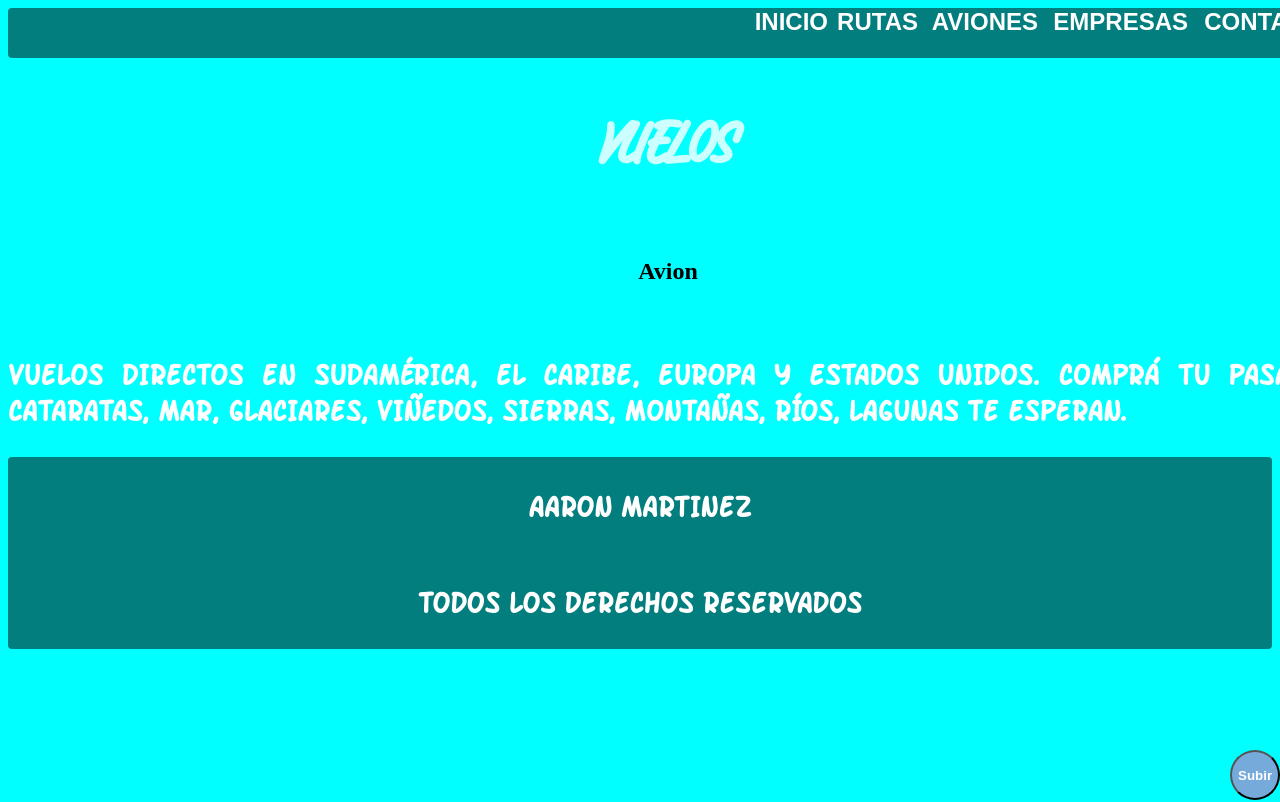
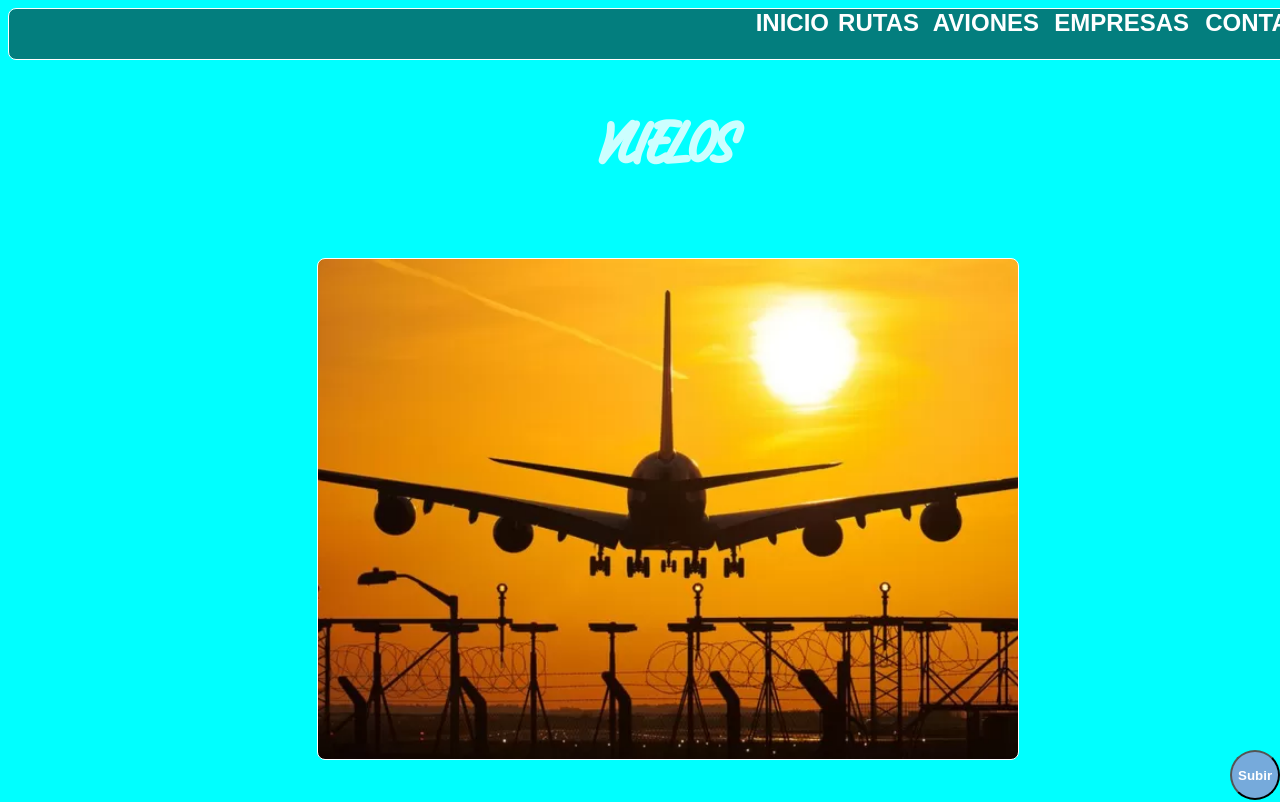
Before and after one commit to aaronmartinez88/preentrega2, a plain HTML site: page index.html in a window 1280 px wide. Shown: the top 802 px of the page. Drawn offline with Linux system fonts and the light colour scheme.

Commit message:
index pic fixed, added new class to footer to edit 2 elements

```diff
--- a/css/style.css
+++ b/css/style.css
@@ -81,13 +81,13 @@ li {
     height: 50px;
     margin: 0px;
 
-    border-radius: 4px;
+    border-radius: 8px;
     display: flex;
     position: fixed;
     justify-content: end;
     align-items: flex-end;
     background-color: rgb(3, 126, 126);
-
+    border: 1px solid white;
 }
 
 /* altura y anchura elemento del menu*/
@@ -206,6 +206,7 @@ li {
   flex-direction: column;
   justify-content: end;
   align-items: center;
+
 }
 /* animacion titulo principal */
 @keyframes texto {
@@ -236,12 +237,21 @@ h1 {
    grid-column-start: 2;
    grid-row-start: 3;
    border-radius: 8px;
+   border: 1px solid white;
+    width: 700px;
+    height: 500px;
+}
+.imgItem {
+    background-image: url(../img/aviona.jpg);
+    background-size: cover;
+    background-position: center;
 }
 /* posicionamiento del parrafo en el index */
 div {
     grid-column-start: 2;
     grid-column-end: 5;
     grid-row-start: 4;
+
 }
 /* posicionamiento titulo principal resto de las paginas con flexbox*/
 .aFlex{
@@ -255,15 +265,16 @@ div {
 
     display: flex;
   flex-direction: column;
-  justify-content: end;
+  justify-content: bottom;
   align-items: center;
   background-color: rgb(3, 126, 126);
-border-radius: 4px;
+border-radius: 8px;
+border: 1px solid white;
+height: 130px;
+z-index: -1;
 }
 /* caracteristicas del texto en el footer */
-
-h3 {
-
+.shineUno {
     text-transform: uppercase;
     font-size: x-large;
     font-weight: bold;
@@ -271,7 +282,21 @@ h3 {
     font-size: 30px;
     text-align:center;
    color: white;
+   height: 1px;
+
 }
+/* caracteristicas del texto en el footer */
+.shineDos{
+    text-transform: uppercase;
+    font-size: x-large;
+    font-weight: bold;
+    font-family: summer;
+    font-size: 30px;
+    text-align:center;
+   color: white;
+
+}
+
 /* caracteristicas de imagen de avion, evitando que se superponga al menu, posicionamiento */
 #avionUno {
     position: relative;
@@ -374,7 +399,7 @@ p {
     font-size: 30px;
 position: relative;
 top: 240px;
-
+color: white;
 }
 
 /* caracteristicas de la caja de cada imagen de Empresas, borde, anchura y altura */
@@ -395,7 +420,7 @@ top: 240px;
     font-size: 20px;
 position: relative;
 top: 240px;
-
+color: white;
 }
 /* ruta de la imagen de fondo, que cubra toda el area de .empresas */
 .eUno {
--- a/index.html
+++ b/index.html
@@ -35,7 +35,7 @@
 <h1 class="aHijo flexHijo">VUELOS</h1>
         <!-- contenido de la pagina -->
         <div class="imgCont">
-        <h2 class="imgUno">Avion</h2>
+        <h2 class="imgUno imgItem"></h2>
     </div>
         <div class="parrafoUno">
  <p>Vuelos directos en Sudamérica, el Caribe, Europa y Estados Unidos. Comprá tu pasaje. Cataratas, Mar, Glaciares, Viñedos, Sierras, Montañas, Ríos, Lagunas te esperan.</p>
@@ -49,8 +49,8 @@
 
      <!-- PIE de PAGINA -->
      <footer class="gridFooter">
-        <h3>Aaron Martinez</h3>
- <h3 class="shine">
+        <h3 class="shineUno">Aaron Martinez</h3>
+ <h3 class="shineDos">
     <span>TODOS LOS DERECHOS RESERVADOS</span>
 </h3>
      </footer>
```
Also changed, not shown: pages/aviones.html (+2 -2 lines), pages/contacto.html (+2 -2 lines), pages/empresas.html (+2 -2 lines), pages/rutas.html (+2 -2 lines).
